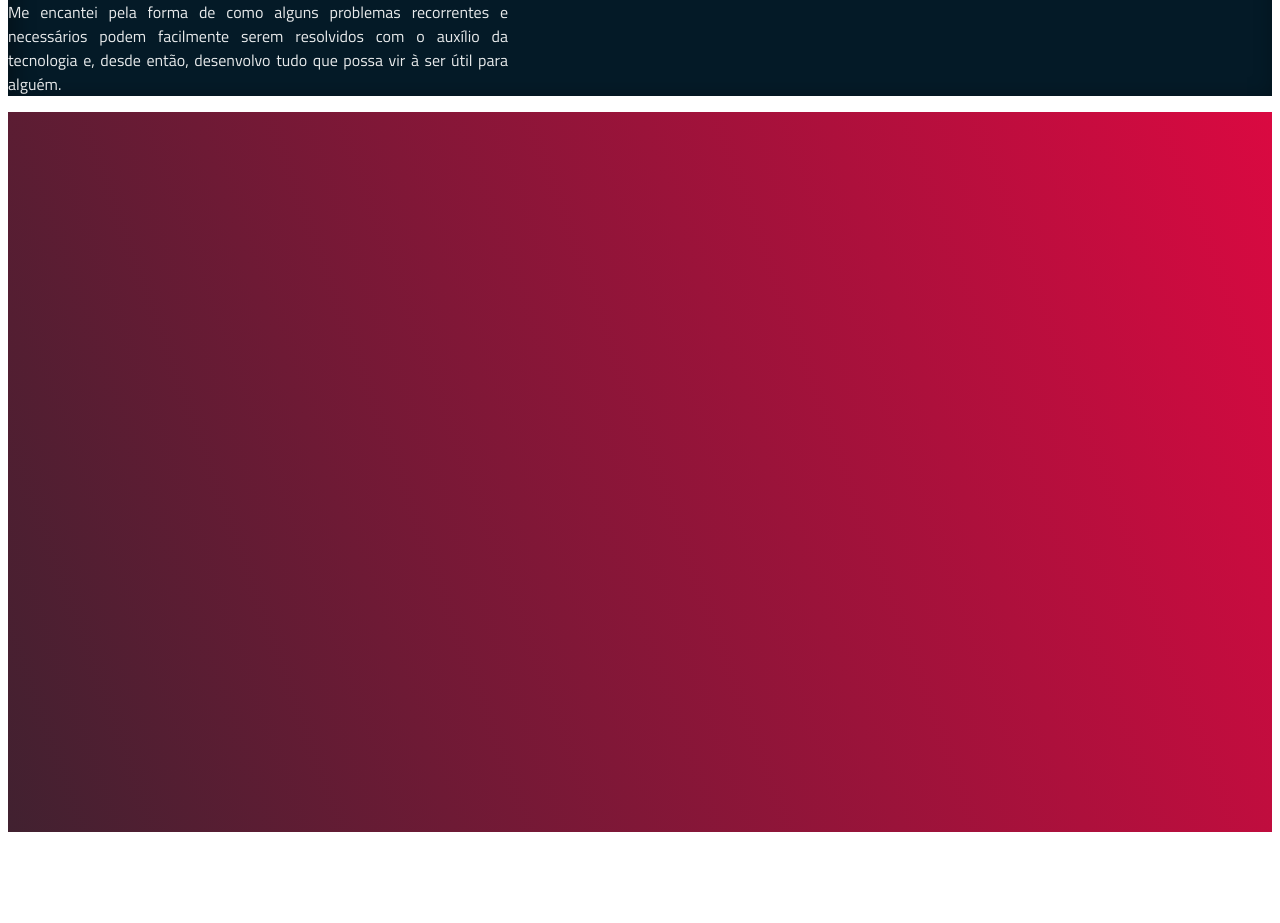
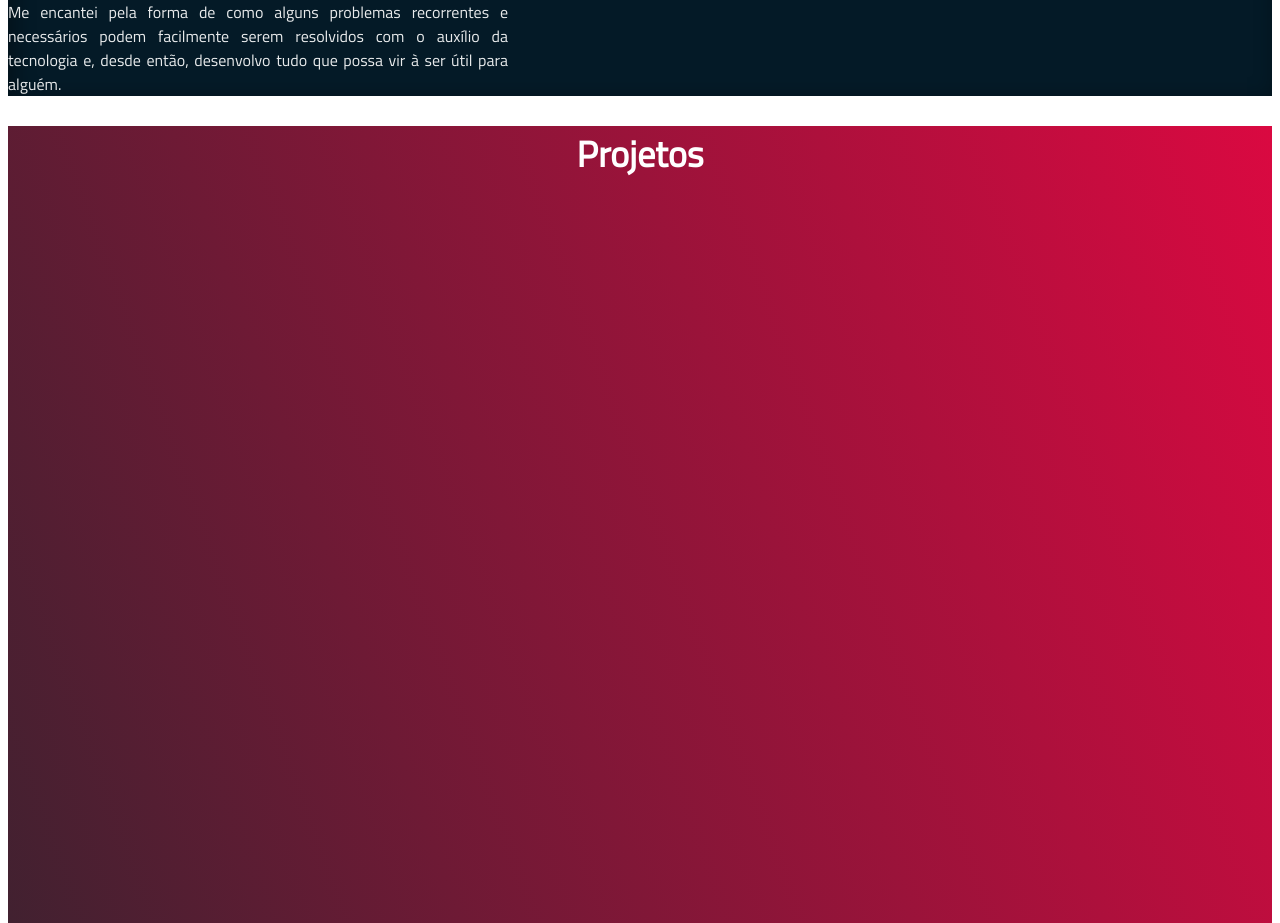
Before and after one commit to allbertuu/portfolio, a React (Create React App) app: page / in a window 1280 px wide. Shown: the part 1748-2671 px from the top of the page. Before the commit the page ends 2588 px from the top, so only its background shows below. Built offline with nearby package versions, Linux system fonts and the light colour scheme.

Commit message:
adjust project section

```diff
--- a/src/App.js
+++ b/src/App.js
@@ -77,6 +77,7 @@ function App() {
         </section>
 
         <section id="s_projects">
+          <h1>Projetos</h1>
           <div className='c_projects_cards delaySmallReveal'>
             <CardProject title='Sneakers' img={0} />
             <CardProject title='Netflix Clone' img={0} />
--- a/src/App.scss
+++ b/src/App.scss
@@ -114,7 +114,12 @@ body {
 // Projects
 #s_projects {
   background: $primary-bg;
-  @apply py-32;
+  @apply pt-20 pb-32 flex flex-col gap-16;
+
+  h1 {
+    color: white;
+    text-align: center;
+  }
 
   .c_projects_cards {
     @apply flex flex-col lg:flex-row items-center justify-evenly
```
